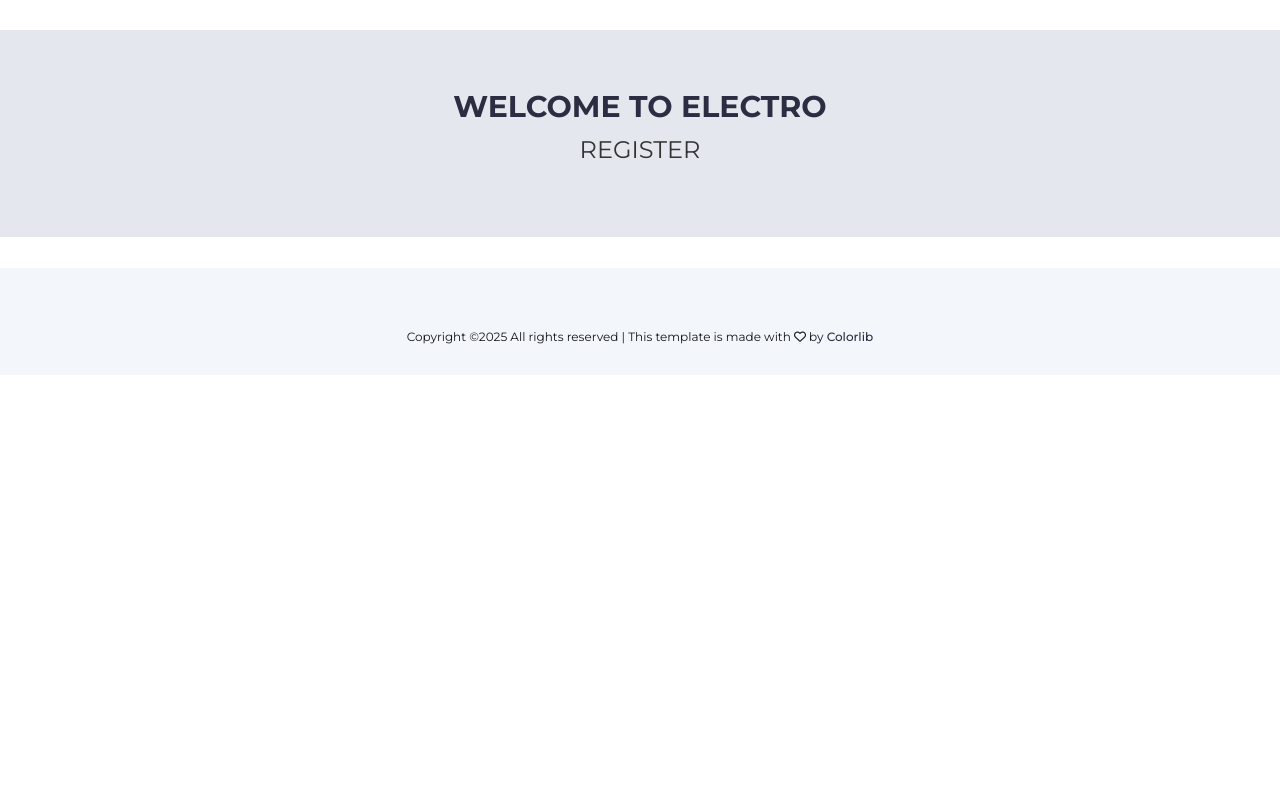
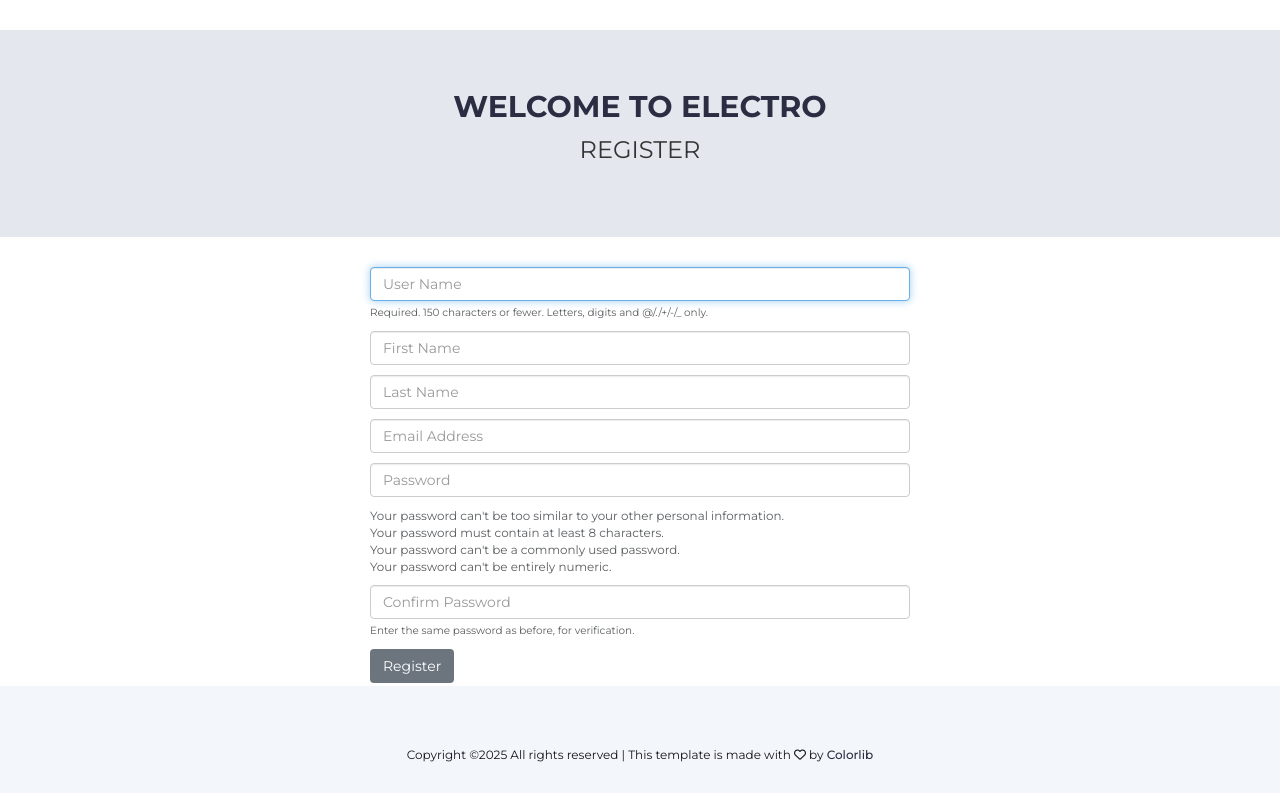
Before and after one commit to mercyogalo/Electric-website, a Django app: template electricwebsite/shop_features/templates/register.html in a window 1280 px wide. Run offline with Django 4.2, Linux system fonts and the light colour scheme; the template is opened without the code that fills it: values that come from a table or form of the project are taken from there, others are empty; parts of the project's set-up code (start-up, migrations or seed data) failed here and were passed over; some libraries are stand-ins or nearby versions; some web fonts are replaced.

Commit message:
updated code for register and forms.py
added the code for registering

```diff
--- a/electricwebsite/shop_features/forms.py
+++ b/electricwebsite/shop_features/forms.py
@@ -0,0 +1,33 @@
+from django.contrib.auth.models import User
+from django.contrib.auth.forms import UserCreationForm
+from django import forms
+
+
+
+
+class SignUpForm(UserCreationForm):
+	email = forms.EmailField(label="", widget=forms.TextInput(attrs={'class':'form-control', 'placeholder':'Email Address'}))
+	first_name = forms.CharField(label="", max_length=100, widget=forms.TextInput(attrs={'class':'form-control', 'placeholder':'First Name'}))
+	last_name = forms.CharField(label="", max_length=100, widget=forms.TextInput(attrs={'class':'form-control', 'placeholder':'Last Name'}))
+
+	class Meta:
+		model = User
+		fields = ('username', 'first_name', 'last_name', 'email', 'password1', 'password2')
+
+	def __init__(self, *args, **kwargs):
+		super(SignUpForm, self).__init__(*args, **kwargs)
+
+		self.fields['username'].widget.attrs['class'] = 'form-control'
+		self.fields['username'].widget.attrs['placeholder'] = 'User Name'
+		self.fields['username'].label = ''
+		self.fields['username'].help_text = '<span class="form-text text-muted"><small>Required. 150 characters or fewer. Letters, digits and @/./+/-/_ only.</small></span>'
+
+		self.fields['password1'].widget.attrs['class'] = 'form-control'
+		self.fields['password1'].widget.attrs['placeholder'] = 'Password'
+		self.fields['password1'].label = ''
+		self.fields['password1'].help_text = '<ul class="form-text text-muted small"><li>Your password can\'t be too similar to your other personal information.</li><li>Your password must contain at least 8 characters.</li><li>Your password can\'t be a commonly used password.</li><li>Your password can\'t be entirely numeric.</li></ul>'
+
+		self.fields['password2'].widget.attrs['class'] = 'form-control'
+		self.fields['password2'].widget.attrs['placeholder'] = 'Confirm Password'
+		self.fields['password2'].label = ''
+		self.fields['password2'].help_text = '<span class="form-text text-muted"><small>Enter the same password as before, for verification.</small></span>'
--- a/electricwebsite/shop_features/templates/register.html
+++ b/electricwebsite/shop_features/templates/register.html
@@ -39,9 +39,13 @@
 <div class="row g-3">
 	<div class="col-md-6 offset-md-3">
 
-	<form method="POST" action="{% url "shop_features:login" %}">
+	<form method="POST" action="{% url "shop_features:register" %}">
 		{% csrf_token %}
 
+                 {{form.as_p}}
+
+
+				 <button type="submit" class="btn btn-secondary text-center mb-1">Register</button>
 
 		  </form>
 
```
Also changed, not shown: electricwebsite/shop_features/views.py (+26 -3 lines), electricwebsite/db.sqlite3.
